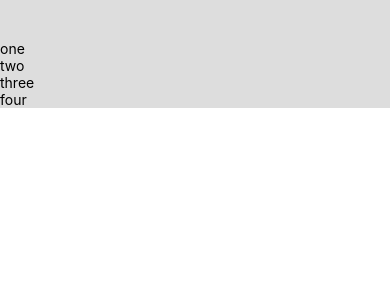
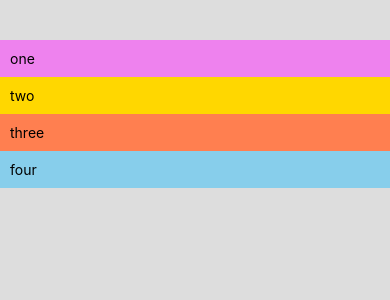
Before and after one commit to MarkKelly00/reactNativeTodoApp, a React Native app: screen / in a window 390 px wide. Shown: the top 300 px of the page. Built offline with nearby package versions, Linux system fonts and the light colour scheme.

Commit message:
adjusted styling to sandbox component to test flexbox

```diff
--- a/components/sandbox/sandbox.jsx
+++ b/components/sandbox/sandbox.jsx
@@ -14,7 +14,24 @@ export default function Sandbox() {
 
 const styles = StyleSheet.create({
     container: {
+        flex: 1,
         paddingTop: 40,
         backgroundColor: '#ddd',
+    },
+    boxOne: {
+        backgroundColor: 'violet',
+        padding: 10,
+    },
+    boxTwo: {
+        backgroundColor: 'gold',
+        padding: 10,
+    },
+    boxThree: {
+        backgroundColor: 'coral',
+        padding: 10,
+    },
+    boxFour: {
+        backgroundColor: 'skyblue',
+        padding: 10,
     }
 });
```
